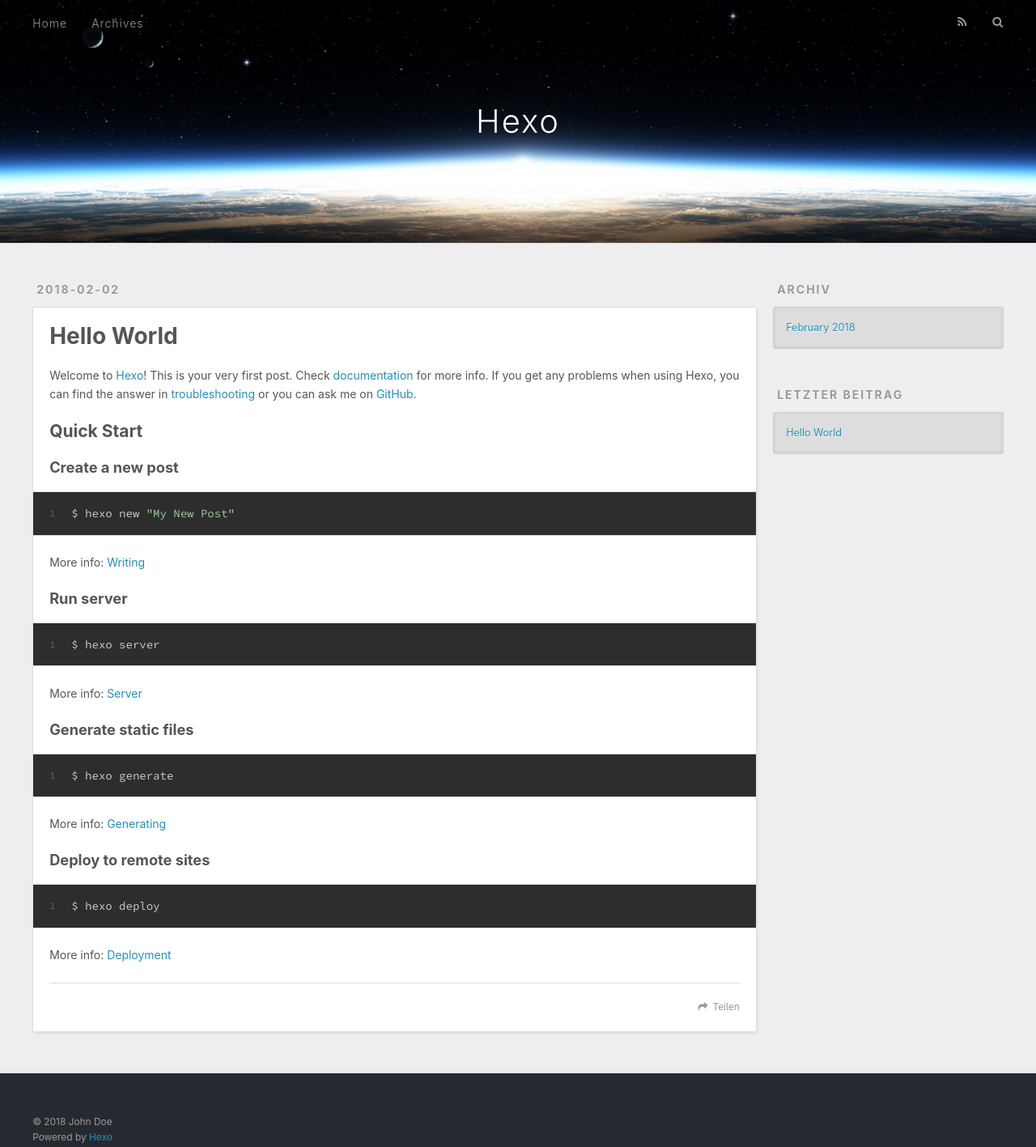
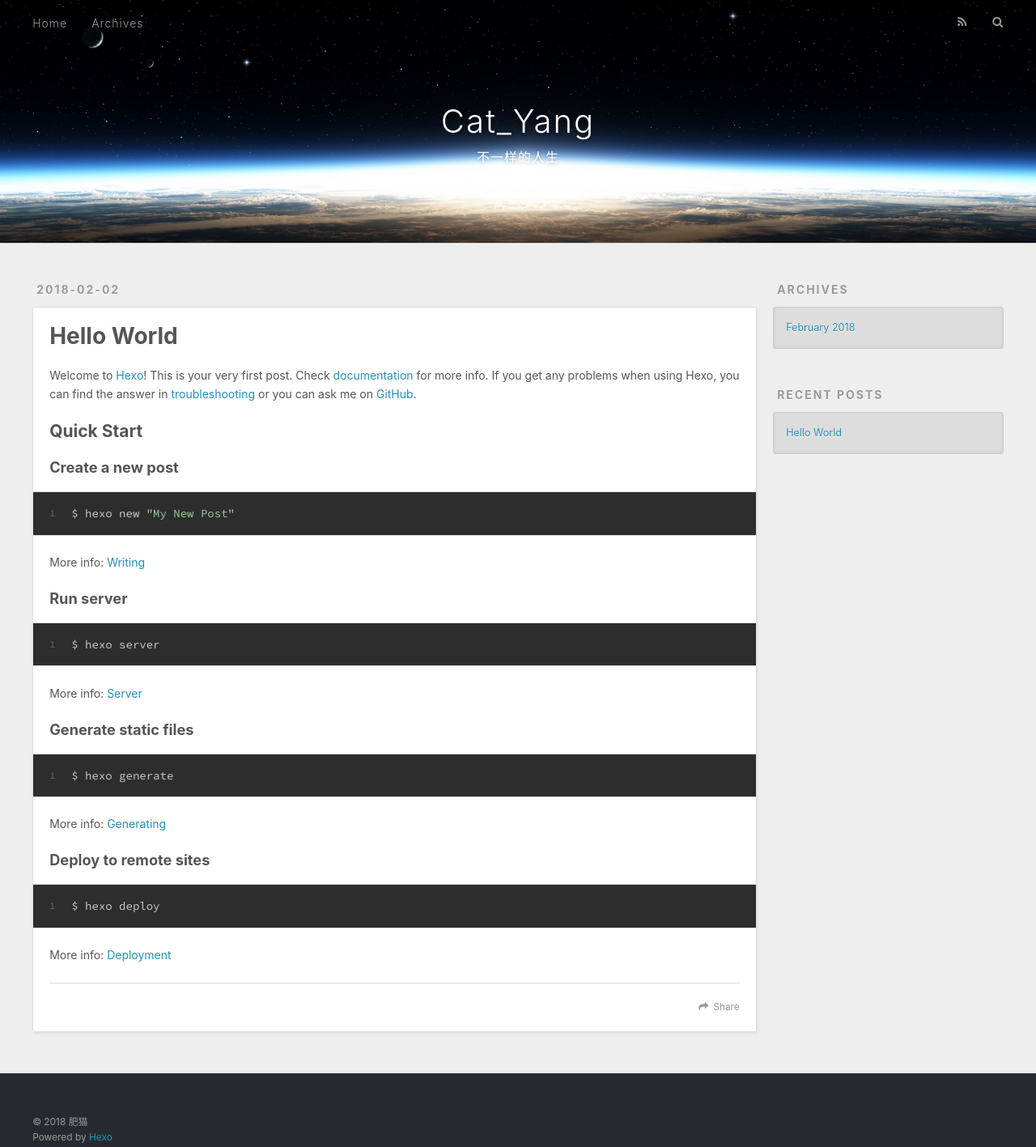
Before and after one commit to CatYang1994/CatYang, a plain HTML site: page index.html in a window 1280 px wide. Shown: the whole page at 81% size. Drawn offline with nearby package versions, Linux system fonts and the light colour scheme.

Commit message:
Site updated: 2018-02-05 12:11:29

```diff
--- a/index.html
+++ b/index.html
@@ -5,16 +5,16 @@
 
 
 
-  <title>Hexo</title>
+  <title>Cat_Yang</title>
   <meta name="viewport" content="width=device-width, initial-scale=1, maximum-scale=1">
   <meta property="og:type" content="website">
-<meta property="og:title" content="Hexo">
+<meta property="og:title" content="Cat_Yang">
 <meta property="og:url" content="http://yoursite.com/CatYang/index.html">
-<meta property="og:site_name" content="Hexo">
+<meta property="og:site_name" content="Cat_Yang">
 <meta name="twitter:card" content="summary">
-<meta name="twitter:title" content="Hexo">
+<meta name="twitter:title" content="Cat_Yang">
 
-    <link rel="alternate" href="/CatYang/atom.xml" title="Hexo" type="application/atom+xml">
+    <link rel="alternate" href="/CatYang/atom.xml" title="Cat_Yang" type="application/atom+xml">
 
 
     <link rel="icon" href="/favicon.png">
@@ -33,8 +33,12 @@
   <div id="header-outer" class="outer">
     <div id="header-title" class="inner">
       <h1 id="logo-wrap">
-        <a href="/CatYang/" id="logo">Hexo</a>
+        <a href="/CatYang/" id="logo">Cat_Yang</a>
       </h1>
+
+        <h2 id="subtitle-wrap">
+          <a href="/CatYang/" id="subtitle">不一样的人生</a>
+        </h2>
 
     </div>
     <div id="header-inner" class="inner">
@@ -50,7 +54,7 @@
 
           <a id="nav-rss-link" class="nav-icon" href="/CatYang/atom.xml" title="RSS Feed"></a>
 
-        <a id="nav-search-btn" class="nav-icon" title="Suche"></a>
+        <a id="nav-search-btn" class="nav-icon" title="Search"></a>
       </nav>
       <div id="search-form-wrap">
         <form action="//google.com/search" method="get" accept-charset="UTF-8" class="search-form"><input type="search" name="q" class="search-form-input" placeholder="Search"><button type="submit" class="search-form-submit">&#xF002;</button><input type="hidden" name="sitesearch" value="http://yoursite.com/CatYang"></form>
@@ -96,7 +100,7 @@
 
     </div>
     <footer class="article-footer">
-      <a data-url="http://yoursite.com/CatYang/2018/02/02/hello-world/" data-id="cjd9opzii00006erjpg1ja071" class="article-share-link">Teilen</a>
+      <a data-url="http://yoursite.com/CatYang/2018/02/02/hello-world/" data-id="cjd9p8luh00009nrjbf68t54b" class="article-share-link">Share</a>
 
 
     </footer>
@@ -122,7 +126,7 @@
 
 
   <div class="widget-wrap">
-    <h3 class="widget-title">Archiv</h3>
+    <h3 class="widget-title">Archives</h3>
     <div class="widget">
       <ul class="archive-list"><li class="archive-list-item"><a class="archive-list-link" href="/CatYang/archives/2018/02/">February 2018</a></li></ul>
     </div>
@@ -132,7 +136,7 @@
 
 
   <div class="widget-wrap">
-    <h3 class="widget-title">letzter Beitrag</h3>
+    <h3 class="widget-title">Recent Posts</h3>
     <div class="widget">
       <ul>
 
@@ -152,7 +156,7 @@
 
   <div class="outer">
     <div id="footer-info" class="inner">
-      &copy; 2018 John Doe<br>
+      &copy; 2018 肥猫<br>
       Powered by <a href="http://hexo.io/" target="_blank">Hexo</a>
     </div>
   </div>
```
Also changed, not shown: 2018/02/02/hello-world/index.html (+13 -10 lines), archives/2018/02/index.html (+14 -10 lines), archives/2018/index.html (+14 -10 lines), archives/index.html (+14 -10 lines).
